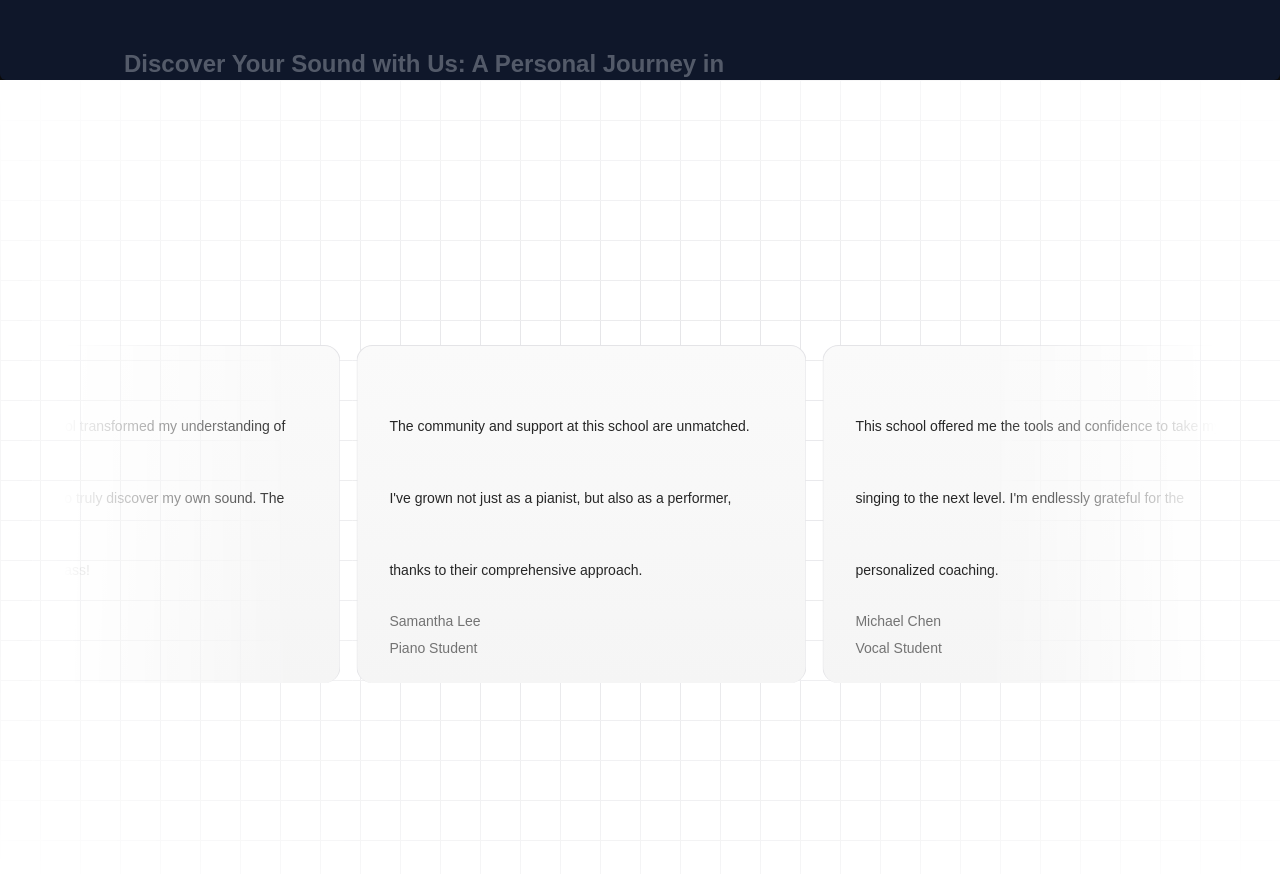
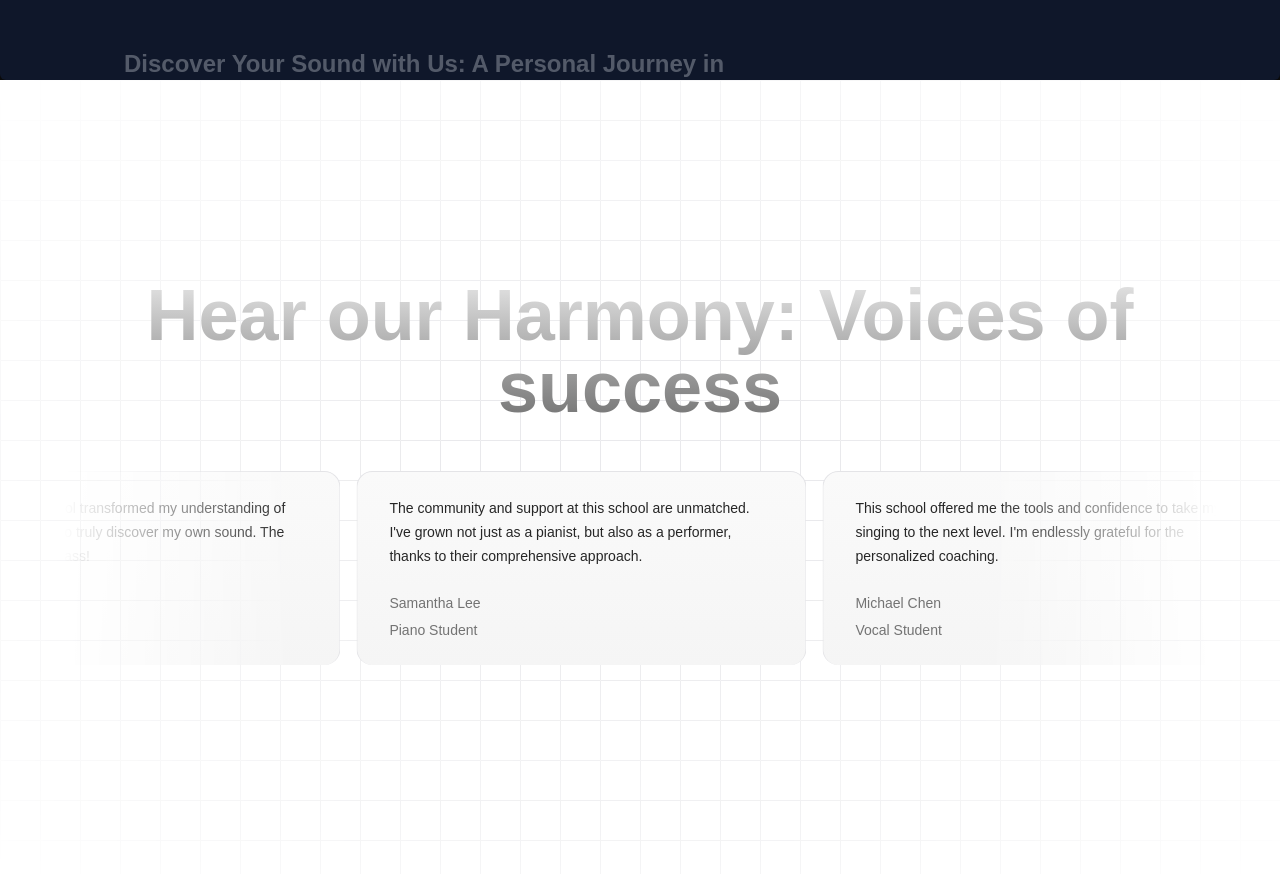
Before and after one commit to AH-Riad/MusicWeb, a Next.js app: page / in a window 1280 px wide. Shown: the part 1740-2614 px from the top of the page. Built offline with nearby package versions, Linux system fonts and the light colour scheme.

Commit message:
Heading h2 fixed

```diff
--- a/src/app/components/TestimonialCards.tsx
+++ b/src/app/components/TestimonialCards.tsx
@@ -49,7 +49,7 @@ function TestimonialCards() {
       />
       {/* Radial gradient for the container to give a faded look */}
       <div className="pointer-events-none absolute inset-0 flex items-center justify-center bg-white [mask-image:radial-gradient(ellipse_at_center,transparent_20%,black)] dark:bg-black"></div>
-      <div className="relative z-20 bg-gradient-to-b from-neutral-200 to-neutral-500 bg-clip-text py-8 text-4xl font-bold text-transparent sm:text-7xl">
+      <div className="relative z-20 py-8">
         <div
           className="h-[40rem] w-full dark:bg-black relative flex flex-col items-center justify-center overflow-hidden"
           style={{
@@ -58,7 +58,7 @@ function TestimonialCards() {
             backgroundSize: "40px 40px",
           }}
         >
-          <h2 className="text-3xl font-bold text-center mb-8 z-10">
+          <h2 className="text-3xl font-bold text-center mb-8 z-10 sm:text-7xl bg-gradient-to-b from-neutral-200 to-neutral-500 bg-clip-text text-transparent">
             Hear our Harmony: Voices of success
           </h2>
           <div className="flex justify-center w-full overflow-hidden px-4 sm:px-6 lg:px-8">
```
